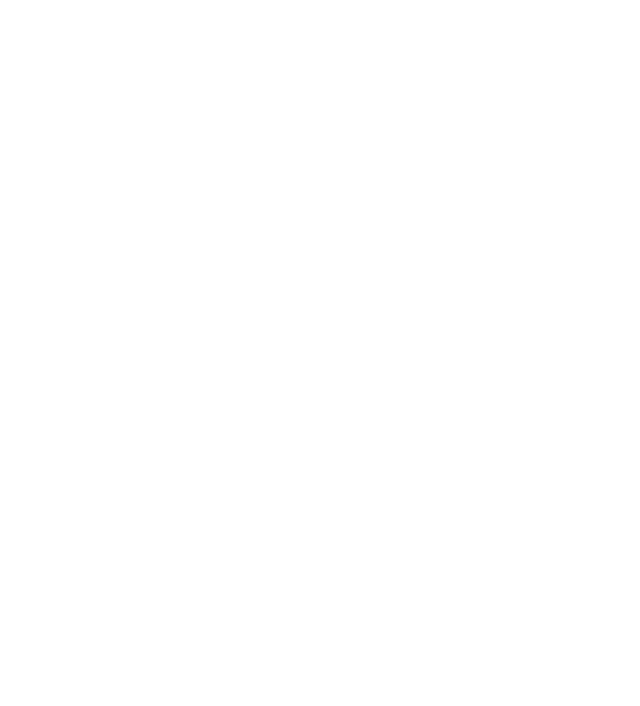
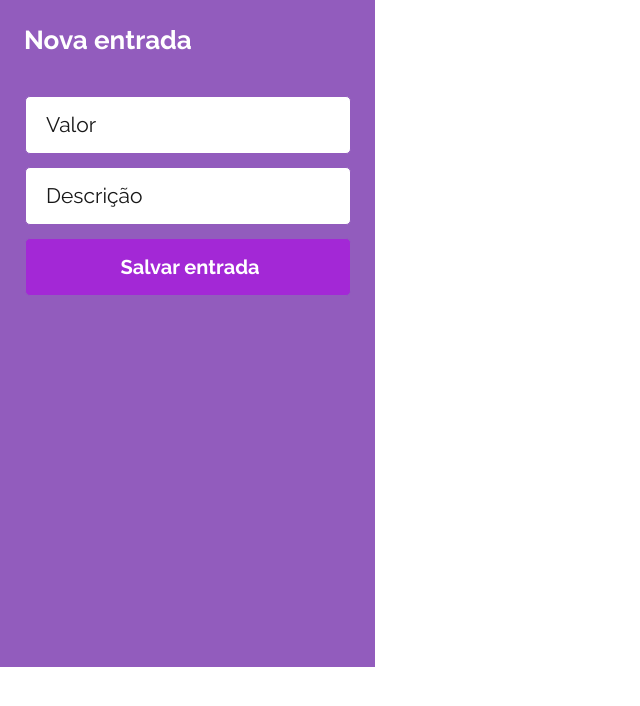
Before and after one commit to kaienamartins/projeto14-mywallet-front, a React (Create React App) app: page /nova-entrada in a window 1280 px wide. Before the commit this address had no page. Shown: the top 706 px of the page, without its empty margins (0-640 px from the left). Built offline with nearby package versions, Linux system fonts and the light colour scheme; a web font is replaced by a local one.

Commit message:
create new entry route

```diff
--- a/src/App.js
+++ b/src/App.js
@@ -3,6 +3,7 @@
 import Login from "./components/Login";
 import Cadastro from "./components/Cadastro";
 import Home from "./components/Home";
+import NovaEntrada from "./components/NovaEntrada";
 
 export default function App() {
   return (
@@ -12,6 +13,7 @@
         <Route path="/" element={<Login />} />
         <Route path="/cadastro" element={<Cadastro/>}/>
         <Route path="/home" element={<Home/>}/>
+        <Route path="/nova-entrada" element={<NovaEntrada/>}/>
       </Routes>
     </BrowserRouter>
   );
--- /dev/null
+++ b/src/components/NovaEntrada.js
@@ -0,0 +1,72 @@
+import styled from "styled-components";
+
+
+export default function NovaEntrada(){
+  return (
+    <Wrapper>
+      <Title>Nova entrada</Title>
+      <InputArea>
+        <input type="number" name="valor" placeholder="Valor"/>
+        <input type="text" name="descrição" placeholder="Descrição"/>
+        <button>Salvar entrada</button>
+      </InputArea>
+    </Wrapper>
+  );
+}
+
+const Wrapper = styled.div `
+  width: 375px;
+  height: 667px;
+  background-color: #925cbd;
+  display: flex;
+`
+
+const Title = styled.h1`
+  position: absolute;
+  left: 24px;
+  top: 25px;
+  color: #fff;
+  font-family: "Raleway";
+  font-style: normal;
+  font-weight: 700;
+  font-size: 26px;
+  line-height: 31px;
+`;
+
+const InputArea = styled.div `
+  display: flex;
+  flex-direction: column;
+  position: relative;
+  left: 25px;
+  top: 96px;
+
+  input, button {
+    margin-bottom: 13px;
+    width: 326px;
+    height: 58px;
+    font-family: "Raleway", sans-serif;
+    border-radius: 5px;
+    border: 1px solid #925cbd;
+    font-weight: 400;
+    color: #101010;
+    font-size: 20px;
+    padding-left: 10px;
+    box-sizing: border-box;
+  }
+
+  button{
+    background-color: #A328D6;
+    color: #fff;
+    font-weight: 700;
+  }
+
+  input::placeholder {
+    color: #181818;
+    font-size: 21px;
+    padding: 10px;
+  }
+
+  input::focus {
+    border: none;
+  }
+`
```
